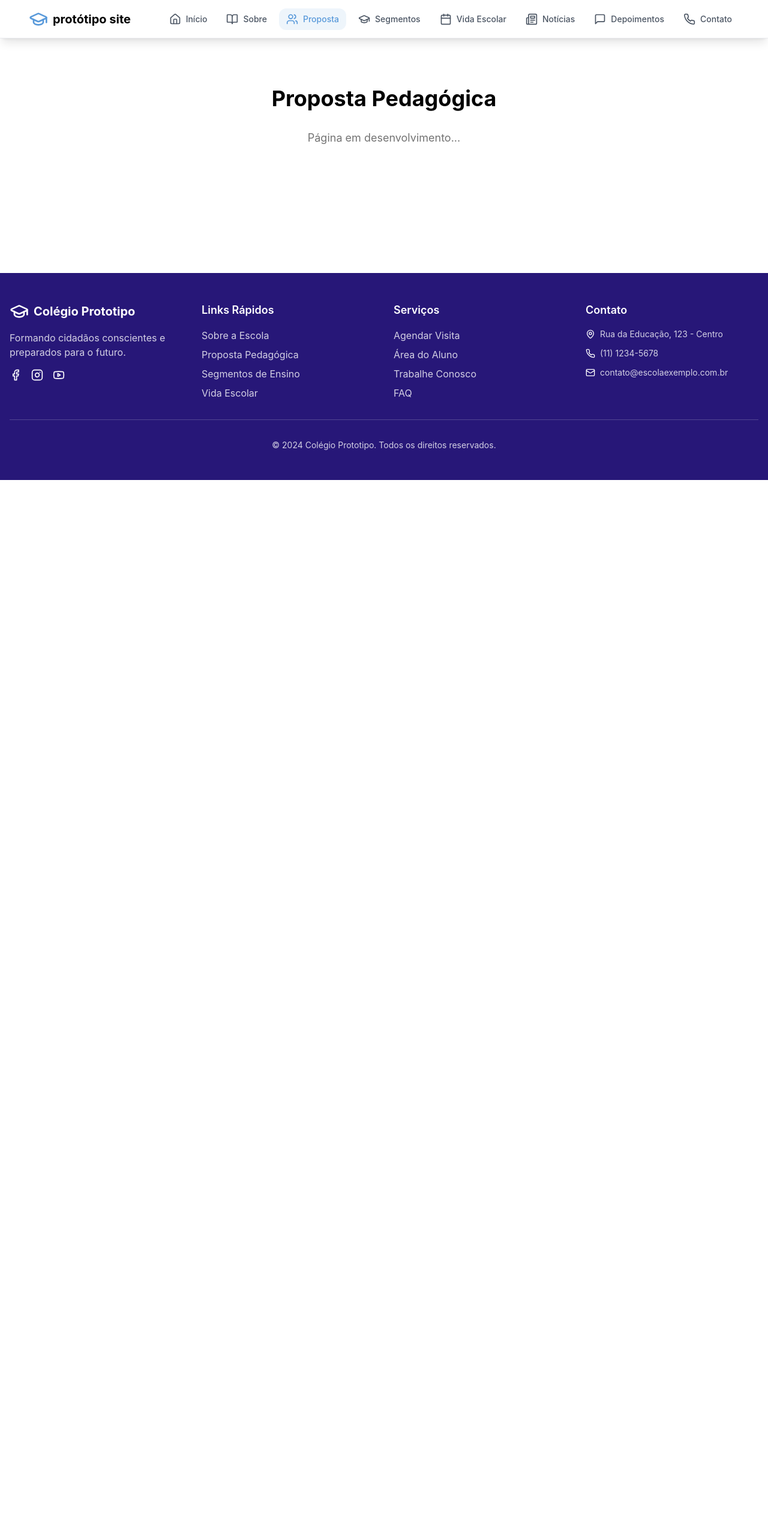
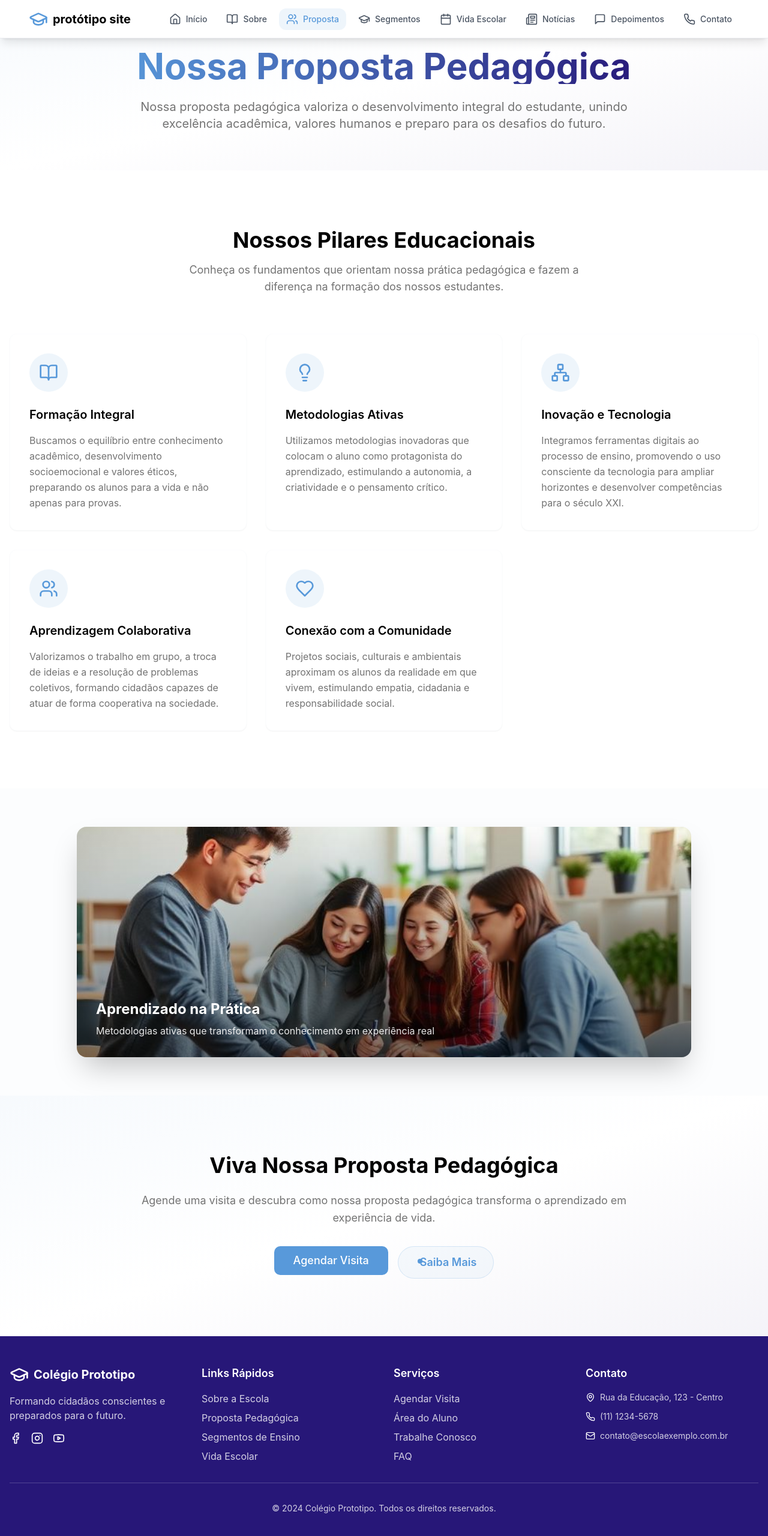
Before and after one commit to VonoxDeveloper/prototipo-marcosrichardson, a React (Vite) app: page /proposta in a window 1280 px wide. Shown: the top 2560 px of the page at 60% size. Before the commit the page ends 800 px from the top, so only its background shows below. Built offline with nearby package versions, Linux system fonts and the light colour scheme.

Commit message:
Implement Proposta Pedagógica page

```diff
--- a/src/pages/Proposta.tsx
+++ b/src/pages/Proposta.tsx
@@ -1,18 +1,139 @@
 import HoverGradientNavBar from '@/components/ui/hover-gradient-nav-bar';
 import Footer from '@/components/Footer';
+import { Card, CardContent } from '@/components/ui/card';
+import { Button } from '@/components/ui/button';
+import { InteractiveHoverButton } from '@/components/ui/interactive-hover-button';
+import { BookOpen, Users, Lightbulb, Network, Heart } from 'lucide-react';
+import studentsLearning from '@/assets/students-learning.jpg';
+
+const pillars = [
+  {
+    name: "Formação Integral",
+    description: "Buscamos o equilíbrio entre conhecimento acadêmico, desenvolvimento socioemocional e valores éticos, preparando os alunos para a vida e não apenas para provas.",
+    icon: BookOpen
+  },
+  {
+    name: "Metodologias Ativas",
+    description: "Utilizamos metodologias inovadoras que colocam o aluno como protagonista do aprendizado, estimulando a autonomia, a criatividade e o pensamento crítico.",
+    icon: Lightbulb
+  },
+  {
+    name: "Inovação e Tecnologia",
+    description: "Integramos ferramentas digitais ao processo de ensino, promovendo o uso consciente da tecnologia para ampliar horizontes e desenvolver competências para o século XXI.",
+    icon: Network
+  },
+  {
+    name: "Aprendizagem Colaborativa",
+    description: "Valorizamos o trabalho em grupo, a troca de ideias e a resolução de problemas coletivos, formando cidadãos capazes de atuar de forma cooperativa na sociedade.",
+    icon: Users
+  },
+  {
+    name: "Conexão com a Comunidade",
+    description: "Projetos sociais, culturais e ambientais aproximam os alunos da realidade em que vivem, estimulando empatia, cidadania e responsabilidade social.",
+    icon: Heart
+  }
+];
 
 const Proposta = () => {
   return (
     <div className="min-h-screen">
       <HoverGradientNavBar />
-      <main className="pt-16">
-        <div className="container mx-auto px-4 py-12 sm:py-20">
-          <h1 className="text-4xl font-bold text-center mb-8">Proposta Pedagógica</h1>
-          <p className="text-lg text-center text-muted-foreground">
-            Página em desenvolvimento...
-          </p>
+
+      {/* Hero Section */}
+      <section className="relative pt-20 pb-16 bg-gradient-to-br from-primary/5 via-background to-secondary/5">
+        <div className="container mx-auto px-4">
+          <div className="max-w-4xl mx-auto text-center">
+            <h1 className="text-4xl sm:text-5xl lg:text-6xl font-bold mb-6 bg-gradient-to-r from-primary to-secondary bg-clip-text text-transparent">
+              Nossa Proposta Pedagógica
+            </h1>
+            <p className="text-lg sm:text-xl text-muted-foreground leading-relaxed">
+              Nossa proposta pedagógica valoriza o desenvolvimento integral do estudante, unindo excelência acadêmica, valores humanos e preparo para os desafios do futuro.
+            </p>
+          </div>
         </div>
-      </main>
+      </section>
+
+      {/* Pillars Section */}
+      <section className="py-16 sm:py-24">
+        <div className="container mx-auto px-4">
+          <div className="text-center mb-16">
+            <h2 className="text-3xl sm:text-4xl font-bold mb-4">
+              Nossos Pilares Educacionais
+            </h2>
+            <p className="text-lg text-muted-foreground max-w-2xl mx-auto">
+              Conheça os fundamentos que orientam nossa prática pedagógica e fazem a diferença na formação dos nossos estudantes.
+            </p>
+          </div>
+
+          <div className="grid grid-cols-1 md:grid-cols-2 lg:grid-cols-3 gap-8 max-w-7xl mx-auto">
+            {pillars.map((pillar, index) => {
+              const IconComponent = pillar.icon;
+              return (
+                <Card key={index} className="group hover:shadow-lg transition-all duration-300 border-muted/20 hover:border-primary/20">
+                  <CardContent className="p-8">
+                    <div className="flex items-center justify-center w-16 h-16 bg-primary/10 rounded-full mb-6 group-hover:bg-primary/20 transition-colors duration-300">
+                      <IconComponent className="w-8 h-8 text-primary" />
+                    </div>
+                    <h3 className="text-xl font-semibold mb-4 text-foreground">
+                      {pillar.name}
+                    </h3>
+                    <p className="text-muted-foreground leading-relaxed">
+                      {pillar.description}
+                    </p>
+                  </CardContent>
+                </Card>
+              );
+            })}
+          </div>
+        </div>
+      </section>
+
+      {/* Image Section */}
+      <section className="py-16 bg-muted/20">
+        <div className="container mx-auto px-4">
+          <div className="max-w-5xl mx-auto">
+            <div className="relative overflow-hidden rounded-2xl shadow-2xl">
+              <img
+                src={studentsLearning}
+                alt="Estudantes participando de atividades educativas inovadoras"
+                className="w-full h-96 object-cover"
+              />
+              <div className="absolute inset-0 bg-gradient-to-t from-black/50 to-transparent flex items-end">
+                <div className="p-8 text-white">
+                  <h3 className="text-2xl font-bold mb-2">Aprendizado na Prática</h3>
+                  <p className="text-white/90">
+                    Metodologias ativas que transformam o conhecimento em experiência real
+                  </p>
+                </div>
+              </div>
+            </div>
+          </div>
+        </div>
+      </section>
+
+      {/* Call to Action Section */}
+      <section className="py-16 sm:py-24 bg-gradient-to-br from-primary/5 via-background to-secondary/5">
+        <div className="container mx-auto px-4">
+          <div className="max-w-4xl mx-auto text-center">
+            <h2 className="text-3xl sm:text-4xl font-bold mb-6">
+              Viva Nossa Proposta Pedagógica
+            </h2>
+            <p className="text-lg text-muted-foreground mb-8 leading-relaxed">
+              Agende uma visita e descubra como nossa proposta pedagógica transforma o aprendizado em experiência de vida.
+            </p>
+            <div className="flex flex-col sm:flex-row gap-4 justify-center">
+              <Button size="lg" className="text-lg px-8 py-6">
+                Agendar Visita
+              </Button>
+              <InteractiveHoverButton
+                text="Saiba Mais"
+                className="w-auto px-8 py-3 text-lg"
+              />
+            </div>
+          </div>
+        </div>
+      </section>
+
       <Footer />
     </div>
   );
```
